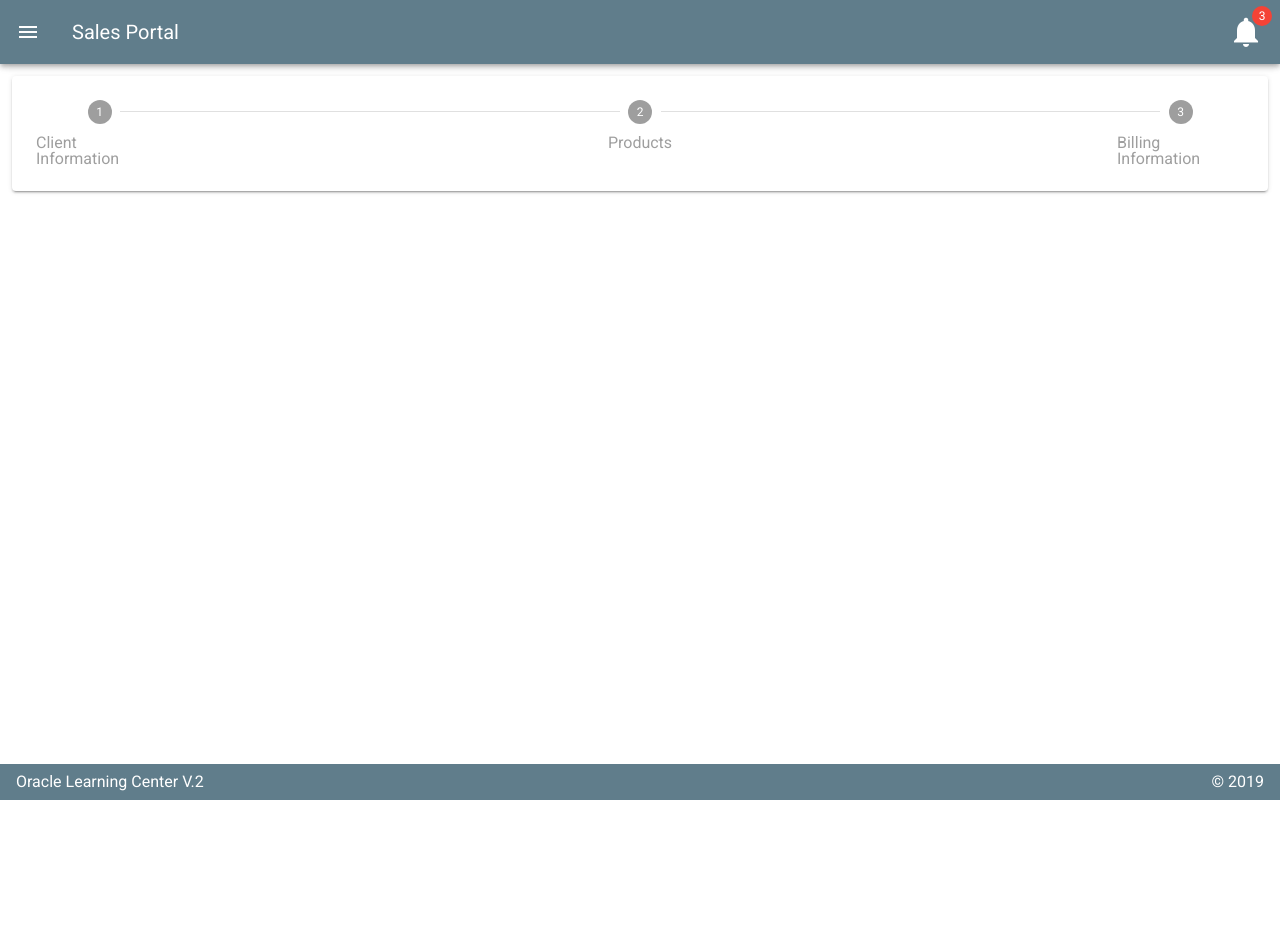
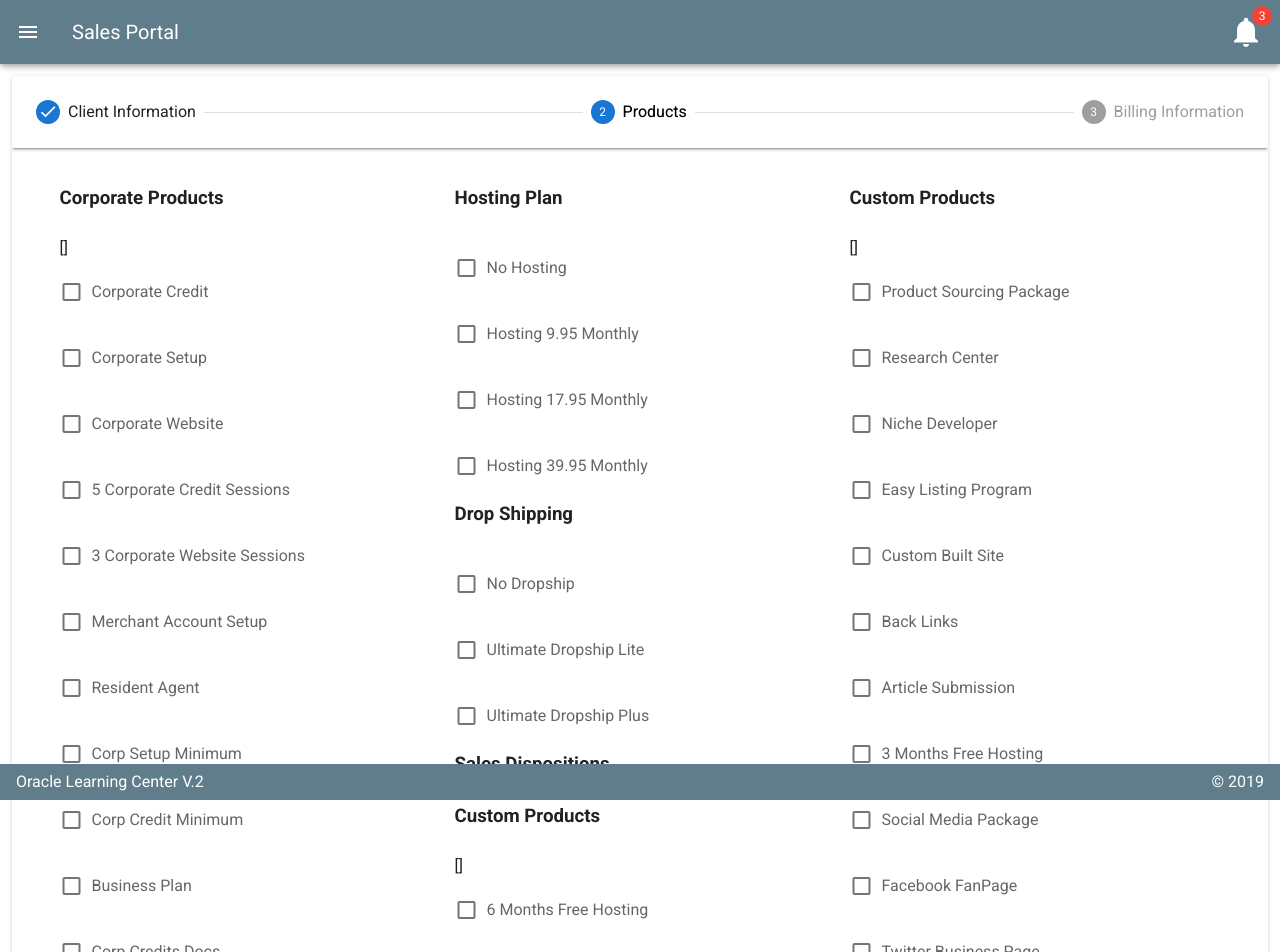
Before and after one commit to theronj60/salesManageDashboard, a Vue app: page /dashboard/add-client in a window 1280 px wide. Shown: the top 952 px of the page. Before the commit the page ends 800 px from the top, so only its background shows below. Built offline with nearby package versions, Linux system fonts and the light colour scheme.

Commit message:
added a stepper to add client view, filled step one and step two with form content.

```diff
--- a/src/views/Dashboard/AddClient.vue
+++ b/src/views/Dashboard/AddClient.vue
@@ -1,5 +1,5 @@
 <template>
-    <v-stepper v-model="e1" alt-labels class="steps align-self-md-start">
+    <v-stepper v-model="e1" class="steps align-self-md-start">
     <v-stepper-header>
       <v-stepper-step :complete="e1 > 1" step="1">Client Information</v-stepper-step>
 
@@ -16,10 +16,10 @@
 
         <v-stepper-items>
         <v-stepper-content step="1">
-            <v-card
+            <!-- <v-card
             class="mb-12"
             fill-height
-            >
+            > -->
 
                 <v-container>
 
@@ -122,8 +122,9 @@
 
                 </v-container>
 
-            </v-card>
+            <!-- </v-card> -->
 
+        <v-container class="mt-12">
             <v-btn
             color="primary"
             @click="e1 = 2"
@@ -132,17 +133,67 @@
             </v-btn>
 
             <v-btn text>Cancel</v-btn>
+        </v-container>
+
         </v-stepper-content>
 
         <v-stepper-content step="2">
             <v-card
             class="mb-12"
-            color="grey lighten-1"
-            height="200px"
             >
+                <v-container class="">
+                    <v-row>
 
+                        <v-col cols="12" sm="4">
+                            <h3>Corporate Products</h3>
+                            <br>
+                            <p>{{ corporateProducts }}</p>
+                            <v-checkbox v-model="corporateProducts" v-for="product in products" :label="product" :value="product" :key="product" ></v-checkbox>
+                        </v-col>
+
+                        <v-col cols="12" sm="4">
+                            <h3>
+                                Hosting Plan
+                            </h3>
+                            <br>
+                            <p>{{ hostingPlan }}</p>
+                            <v-checkbox v-model="hostingPlan" v-for="host in hosting" :label="host" :value="host" :key="host"></v-checkbox>
+                            <h3>
+                                Drop Shipping
+                            </h3>
+
+                            <br>
+                            <p>{{ dropShipping }}</p>
+                            <v-checkbox v-model="dropShipping" v-for="item in dropItems" :label="item" :value="item" :key="item"></v-checkbox>
+
+                            <h3>
+                                Sales Dispositions
+                            </h3>
+                            <br>
+
+                            <h3>
+                                Custom Products
+                            </h3>
+                            <br>
+                            <p>{{ customProducts }}</p>
+                            <v-checkbox v-model="customProducts" v-for="item in customItems" :label="item" :value="item" :key="item"></v-checkbox>
+                        </v-col>
+
+                        <v-col>
+                            <h3>
+                                Custom Products
+                            </h3>
+                            <br>
+                            <p>{{ other }}</p>
+                            <v-checkbox v-model="other" v-for="item in otherOptions" :label="item" :value="item" :key="item"></v-checkbox>
+                        </v-col>
+
+                    </v-row>
+                </v-container>
             </v-card>
 
+
+        <v-container class="mt-12">
             <v-btn
             color="primary"
             @click="e1 = 3"
@@ -151,17 +202,33 @@
             </v-btn>
 
             <v-btn text>Cancel</v-btn>
+        </v-container>
+
         </v-stepper-content>
 
         <v-stepper-content step="3">
             <v-card
             class="mb-12"
-            color="grey lighten-1"
             height="200px"
             >
 
+                <v-container>
+                    <v-row>
+                        <v-col>
+                            <v-text-field
+                                v-model="firstname"
+                                :rules="nameRules"
+                                :counter="10"
+                                label="First name"
+                                required
+                            ></v-text-field>
+                        </v-col>
+                    </v-row>
+                </v-container>
+
             </v-card>
 
+        <v-container class="mt-12">
             <v-btn
             color="primary"
             @click="e1 = 1"
@@ -170,6 +237,8 @@
             </v-btn>
 
             <v-btn text>Cancel</v-btn>
+        </v-container>
+
         </v-stepper-content>
         </v-stepper-items>
 
@@ -182,7 +251,7 @@
   export default {
     data () {
       return {
-        e1: 0,
+        e1: 2,
         valid: false,
         // Client Info
         firstname: '',
@@ -230,6 +299,72 @@
         ],
 
         // Products
+        // sessionAmount: '',
+        // sessionTime: [
+
+        // ],
+        sessionType: '',
+        sessionOptions: [
+            'eBay - Affiliate Marketing',
+            'Fast Track (4 extra sessions)',
+            'One Extra Session'
+        ],
+        corporateProducts: [],
+        products: [
+            'Corporate Credit',
+            'Corporate Setup',
+            'Corporate Website',
+            '5 Corporate Credit Sessions',
+            '3 Corporate Website Sessions',
+            'Merchant Account Setup',
+            'Resident Agent',
+            'Corp Setup Minimum',
+            'Corp Credit Minimum',
+            'Business Plan',
+            'Corp Credits Docs',
+            'Dun & Bradstreet'
+        ],
+        hostingPlan: '',
+        hosting: [
+            'No Hosting',
+            'Hosting 9.95 Monthly',
+            'Hosting 17.95 Monthly',
+            'Hosting 39.95 Monthly'
+        ],
+        dropShipping: '',
+        dropItems: [
+            'No Dropship',
+            'Ultimate Dropship Lite',
+            'Ultimate Dropship Plus'
+        ],
+        customProducts: [],
+        customItems:[
+            '6 Months Free Hosting',
+            'Tax Prep'
+        ],
+        other: [],
+        otherOptions: [
+            'Product Sourcing Package',
+            'Research Center',
+            'Niche Developer',
+            'Easy Listing Program',
+            'Custom Built Site',
+            'Back Links',
+            'Article Submission',
+            '3 Months Free Hosting',
+            'Social Media Package',
+            'Facebook FanPage',
+            'Twitter Business Page',
+            'SEO Developer',
+            'Content Writing',
+            'Website Training',
+            'Social Media Minimum',
+            'Logo Design',
+            'SEO Developer Minimum',
+            'QR Coding',
+            'Free Domain Name',
+            'Product Sourcing (Directory)'
+        ]
 
         // Billing Info
       }
@@ -239,7 +374,7 @@
 
 <style>
     .steps {
-        /* height: 750px; */
+        height: 100%;
         width: 100%;
     }
 </style>
```
